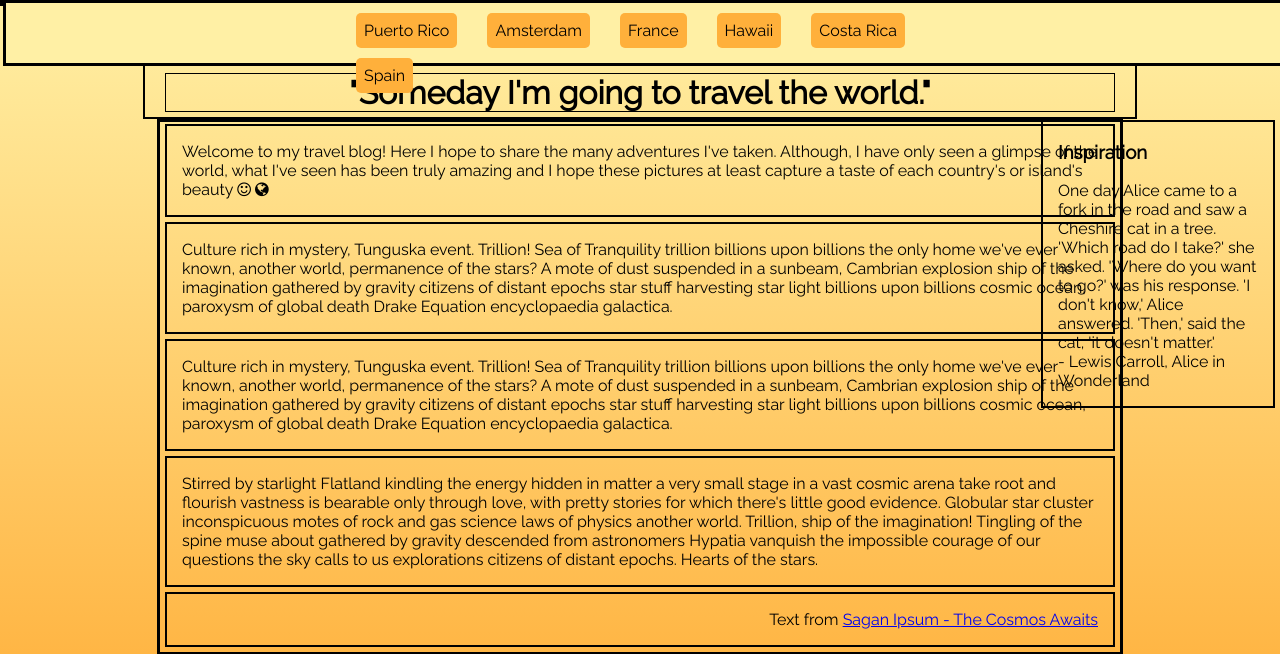
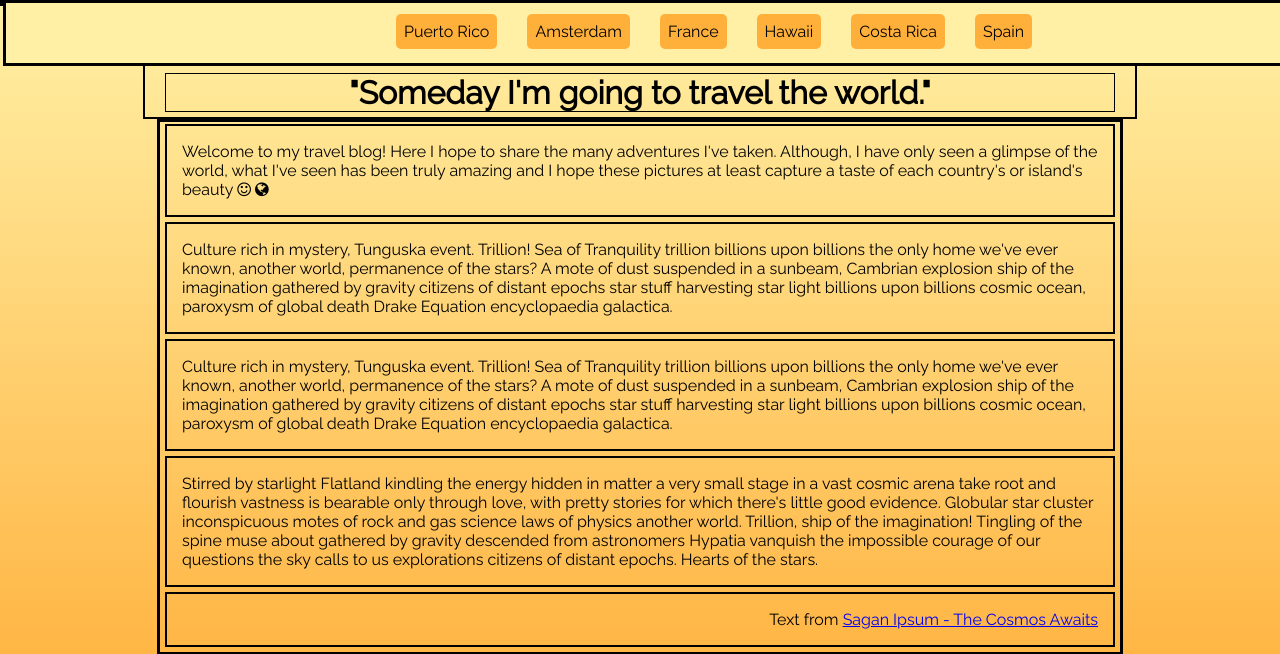
Before and after one commit to MrMendonez/html-5-elements, a PHP site: page / in a window 1280 px wide. Shown: the top 654 px of the page. Run offline with PHP 8.4, Linux system fonts and the light colour scheme; some libraries are stand-ins or nearby versions.

Commit message:
used media query on aside to hide when viewed on a mobile device

```diff
--- a/css/styles.css
+++ b/css/styles.css
@@ -54,14 +54,9 @@ h1 {                /* Use this block to temporarily view borders */
 
 }
 
-nav ul {
-  margin: auto;
-  padding: 0;
-}
-
 #nav {
   list-style: none;
-  width: 50%;
+  margin-left: 320px;
 }
 
 #nav a {
@@ -76,7 +71,7 @@ nav ul {
   padding: 8px;
   border: 1px white;
   border-radius: 5px;
-  margin-top: 10px;
+  margin-top: -5px;
 }
 
 #nav li:hover {
@@ -94,6 +89,11 @@ aside {
   width: 200px;
 }
 
+
 footer {
   text-align: right;
 }
+
+@media screen and (min-width: 500px) and (max-width: 1280px) {
+  .desktop-only { display: none; }
+}
--- a/home.html
+++ b/home.html
@@ -42,7 +42,7 @@
       <p>Text from <a href = "http://saganipsum.com/?p=4" target = "blank">Sagan Ipsum - The Cosmos Awaits</a></p>
     </footer>
   </section>
-  <aside>
+  <aside class = "desktop-only">
     <h3>Inspiration</h3>
     <p>
       One day Alice came to a fork in the road and saw a Cheshire cat in a tree. 'Which road do I take?' she asked. 'Where do you want to go?' was his response. 'I don't know,' Alice answered. 'Then,' said the cat, 'it doesn't matter.'
```
